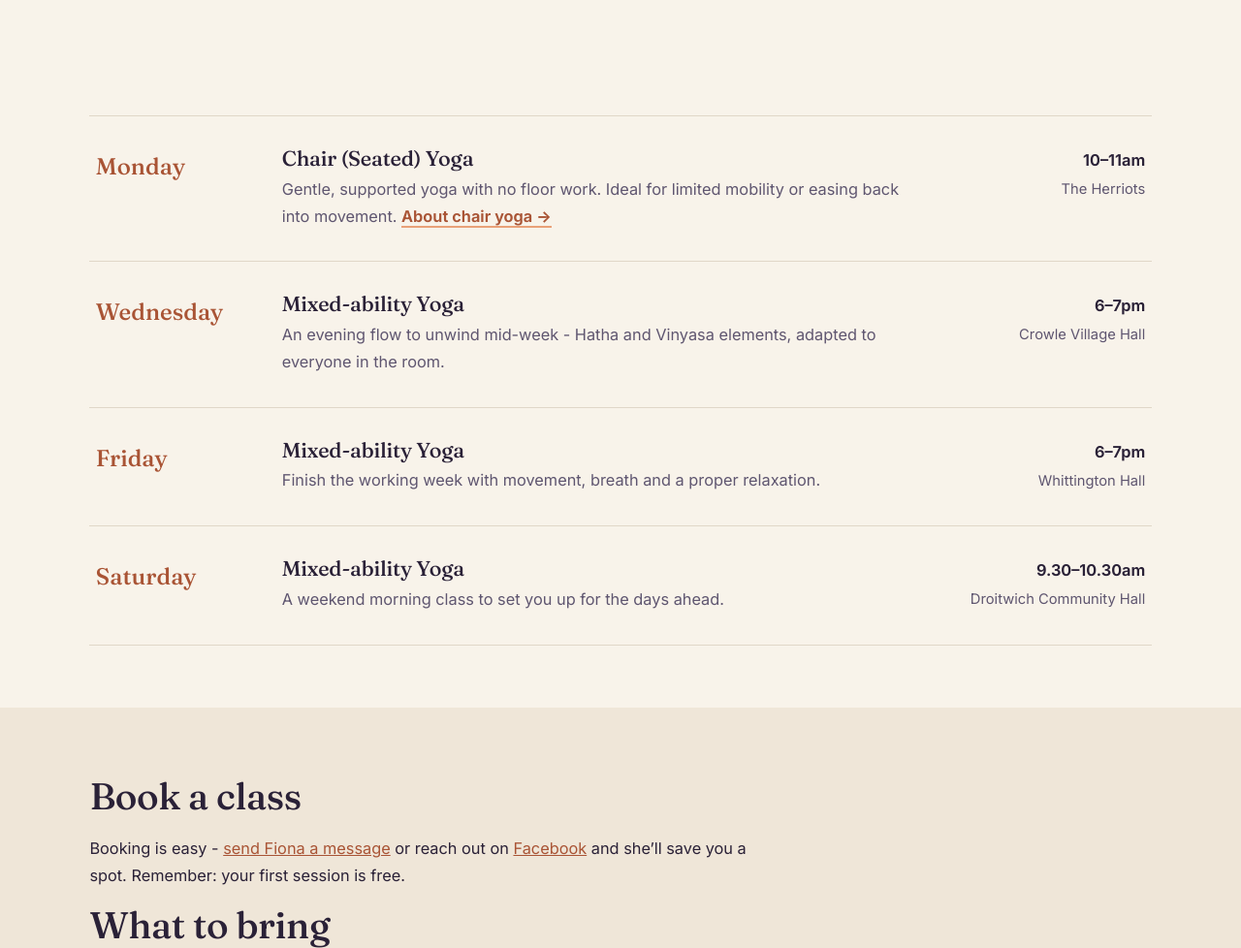
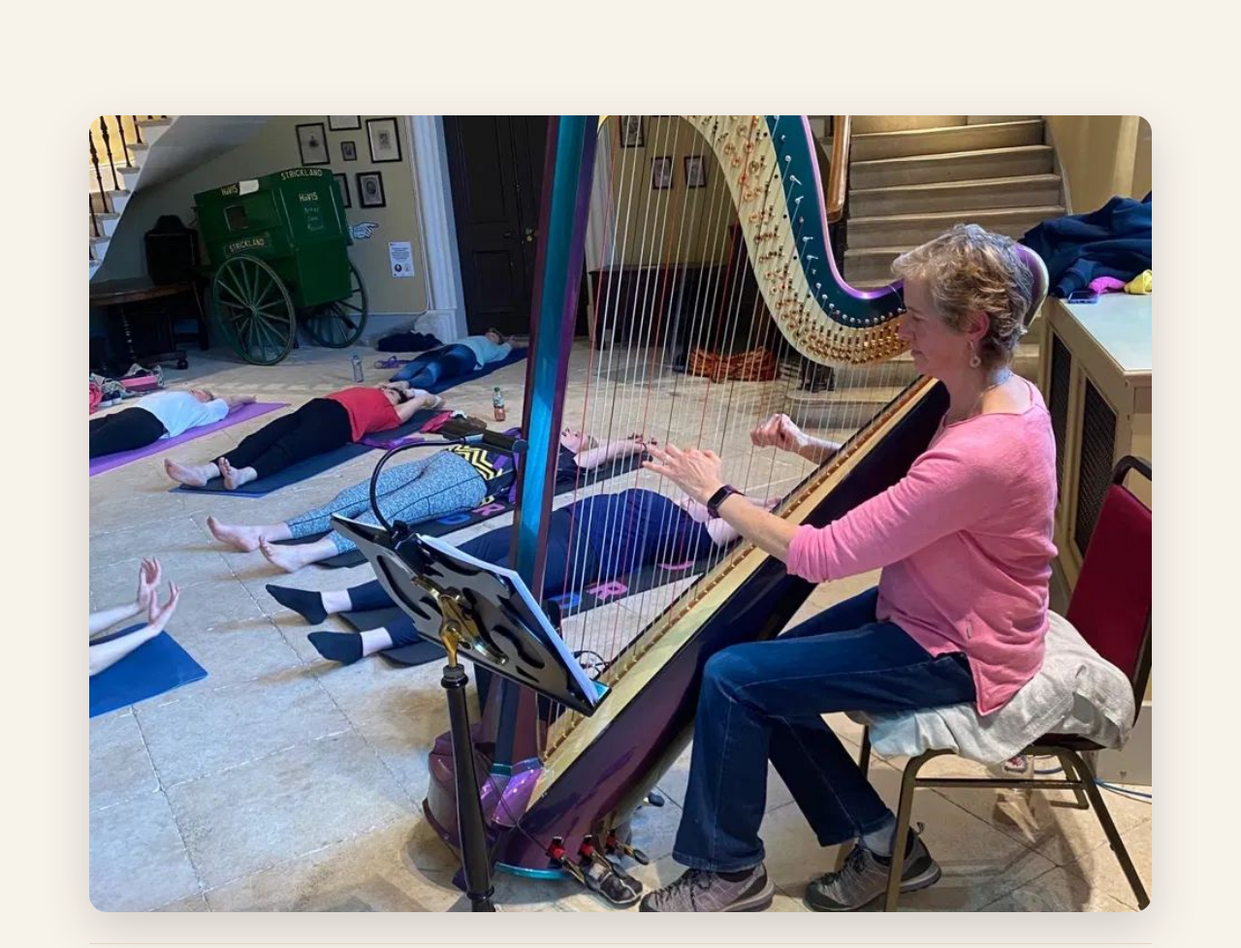
Before and after one commit to Charlie-Barrett/Duke-Yoga, a plain HTML site: page yoga-classes.html in a window 1280 px wide. Shown: the part 359-1337 px from the top of the page at 97% size. Drawn offline with Linux system fonts and the light colour scheme.

Commit message:
Add files via upload

```diff
--- a/yoga-classes.html
+++ b/yoga-classes.html
@@ -77,6 +77,9 @@
 
   <section class="section">
    <div class="wrap">
+    <figure class="media-photo reveal" style="margin-bottom:2rem">
+     <img src="images/class-hall.jpg" alt="A mixed-ability Duke Yoga class practising in a village hall" loading="lazy">
+    </figure>
     <div class="schedule">
      <a class="sched-row reveal" href="chair-yoga.html">
       <span class="sched-day">Monday</span>
@@ -112,7 +115,7 @@
      fallback paragraph. Example (Bookwhen):
      <iframe src="https://bookwhen.com/dukeyoga/iframe" width="100%" height="800" style="border:0" title="Book a class"></iframe>
     -->
-    <p class="max-prose reveal">Booking is easy - <a href="contact-us.html">send Fiona a message</a> or reach out on <a href="https://www.facebook.com/DukeYoga/" rel="noopener">Facebook</a> and she&rsquo;ll save you a spot. Remember: your first session is free.</p>
+    <p class="max-prose reveal">Classes are <strong>&pound;8 each</strong>, or <strong>&pound;30 for a block of four</strong> (&pound;7.50 a class - and the four dates don&rsquo;t have to be consecutive). Your first session is free. <a href="contact-us.html">Send Fiona a message</a> or reach out on <a href="https://www.facebook.com/DukeYoga/" rel="noopener">Facebook</a> to book your spot.</p>
     <h2 class="reveal">What to bring</h2>
     <p class="max-prose reveal">A mat if you have one (spares available), comfortable clothing, water, and a blanket for relaxation. For chair yoga, just bring yourself.</p>
    </div>
```
Also changed, not shown: about-us.html (+1 -1 lines).
